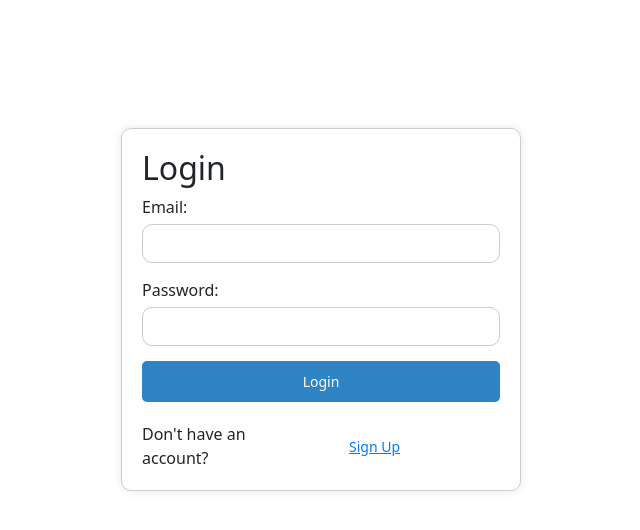
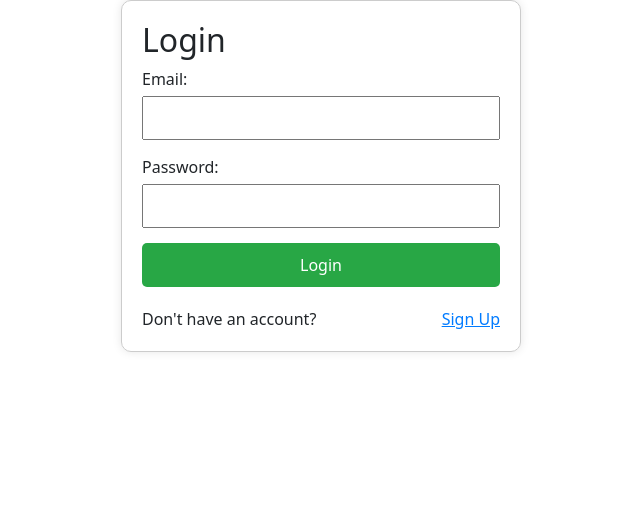
Before and after one commit to prathameshkhandare/Connectcounsellor, a React (Vite) app in the folder Client/: page /login in a window 1280 px wide. Shown: the top 530 px of the page, without its empty margins (319-959 px from the left). Built offline with nearby package versions, Linux system fonts and the light colour scheme.

Commit message:
change in loginjsx and registration jsx created new folder seperated css for contact us form

```diff
--- a/Client/src/App.css
+++ b/Client/src/App.css
@@ -121,7 +121,7 @@
   }
 }
 
-/* Banner */
+/* -----------------------------Banner----------------------------- */
 .mhealth-img {
   margin-top: 50px;
   width: 100%;
@@ -198,10 +198,7 @@
 }
 
 
-/*Login css */
-.container{
- margin-top: 10%;
-}
+/*-------------------------------------Login css --------------------------------------------*/
 .login-form-container {
   max-width: 400px;
   margin: 0 auto;
@@ -216,24 +213,23 @@
   flex-direction: column;
 }
 
-.form-group {
+.login-form-group {
   margin-bottom: 15px;
 }
 
-.form-group label {
+.login-form-group label {
   margin-bottom: 5px;
 }
 
-.form-group input {
+.login-form-group input {
   width: 100%;
   padding: 8px;
   box-sizing: border-box;
-  border-radius: 5px ;
 }
 
 .login-button {
   padding: 10px;
-  background-color: #2f84c5;
+  background-color: #28a745;
   color: #fff;
   border: none;
   border-radius: 5px;
@@ -244,31 +240,36 @@
   background-color: #218838;
 }
 
-.signup-redirect {
+.login-signup-redirect {
   display: flex;
   justify-content: space-between;
   margin-top: 20px;
 }
 
-.signup-redirect span {
+.login-signup-redirect span {
   align-self: center;
 }
 
-.signup-link {
-  background: none;
-  border: none;
+.login-signup-link {
   color: #007bff;
   cursor: pointer;
   text-decoration: underline;
+  border: none;
+  background: none;
+  padding: 0;
+  margin: 0;
 }
 
-.signup-link:hover {
+.login-signup-link:hover {
   color: #0056b3;
 }
 
 
 
-/*  Signup css */
+
+/*-------------------------- SignupForm.css -------------------------------------*/
+
+
 
 .signup-form-container {
   max-width: 400px;
@@ -284,15 +285,15 @@
   flex-direction: column;
 }
 
-.form-group {
+.signup-form-group {
   margin-bottom: 15px;
 }
 
-.form-group label {
+.signup-form-group label {
   margin-bottom: 5px;
 }
 
-.form-group input {
+.signup-form-group input {
   width: 100%;
   padding: 8px;
   box-sizing: border-box;
@@ -311,116 +312,31 @@
   background-color: #0056b3;
 }
 
-.login-redirect {
+.signup-login-redirect {
   display: flex;
   justify-content: space-between;
   margin-top: 20px;
 }
 
-.login-redirect span {
+.signup-login-redirect span {
   align-self: center;
 }
 
-.login-link {
-  background: none;
-  border: none;
+.signup-login-link {
   color: #007bff;
   cursor: pointer;
   text-decoration: underline;
+  border: none;
+  background: none;
+  padding: 0;
+  margin: 0;
 }
 
-.login-link:hover {
+.signup-login-link:hover {
   color: #0056b3;
 }
 
 
 
+
 /* Contactus css */
-
-.contact-container {
-  display: flex;
-  justify-content: space-between;
-  padding: 20px;
-  margin-left: 15%;
-  margin-top: 20px;
-  font-family: "Source Serif Pro", Sans-serif;;
-}
-
-.form-container {
-  width: 45%;
-}
-
-.contact-info {
-  width: 45%;
-}
-
-.Send-msg-heading{
-  color: #0f5285;
-  margin: 0 0 20px 0;
-  margin-left: 20%;
-
-
-}
-.contactus-heading{
-  color: #0f5285;
-  margin: 0 0 20px 0;
-  margin-left: 20%;
-
-}
-
-
-.form-group {
-  margin-bottom: 15px;
-}
-
-.form-group input,
-.form-group textarea {
-  width: 100%;
-  padding: 8px;
-  box-sizing: border-box;
-  border: 1px solid #ccc;
-  border-radius: 10px;
-  font-size: 14px;
-}
-
-.form-group input::placeholder,
-.form-group textarea::placeholder {
-  color: #999;
-}
-
-.form-group textarea {
-  height: 100px;
-  resize: vertical;
-}
-
-button {
-  padding: 12px 40px;
-  width: 100%;
-  background-color: #007bff;
-  color: white;
-  border: none;
-  border-radius: 10px;
-  cursor: pointer;
-  font-size: 14px;
-}
-
-button:hover {
-  background-color: #0056b3;
-}
-
-.contact-info h3 {
-  margin-top: 20px;
-  color: #333;
-  display: flex;
-  align-items: center;
-}
-
-.contact-info p {
-  margin: 5px 0;
-}
-
-.contact-info svg {
-  margin-right: 8px;
-  vertical-align: middle;
-  color: #25d366;
-}
--- a/Client/src/Components/Login.jsx
+++ b/Client/src/Components/Login.jsx
@@ -15,24 +15,22 @@ const LoginForm = () => {
   };
 
   return (
-    <div className="container">
     <div className="login-form-container">
       <form onSubmit={handleLogin} className="login-form">
         <h2>Login</h2>
-          <div className="form-group">
+        <div className="login-form-group">
           <label htmlFor="email">Email:</label>
           <input type="email" id="email" name="email" required />
         </div>
-          <div className="form-group">
+        <div className="login-form-group">
           <label htmlFor="password">Password:</label>
           <input type="password" id="password" name="password" required />
         </div>
         <button type="submit" className="login-button">Login</button>
       </form>
-        <div className="signup-redirect">
+      <div className="login-signup-redirect">
         <span>Don't have an account?</span>
-          <button onClick={redirectToSignup} className="signup-link">Sign Up</button>
-        </div>
+        <button onClick={redirectToSignup} className="login-signup-link">Sign Up</button>
       </div>
     </div>
   );
--- a/Client/src/Components/Registration.jsx
+++ b/Client/src/Components/Registration.jsx
@@ -18,27 +18,27 @@ const SignupForm = () => {
     <div className="signup-form-container">
       <form onSubmit={handleSignup} className="signup-form">
         <h2>Sign Up</h2>
-        <div className="form-group">
+        <div className="signup-form-group">
           <label htmlFor="username">Username:</label>
           <input type="text" id="username" name="username" required />
         </div>
-        <div className="form-group">
+        <div className="signup-form-group">
           <label htmlFor="phone">Phone:</label>
           <input type="tel" id="phone" name="phone" required />
         </div>
-        <div className="form-group">
+        <div className="signup-form-group">
           <label htmlFor="email">Email:</label>
           <input type="email" id="email" name="email" required />
         </div>
-        <div className="form-group">
+        <div className="signup-form-group">
           <label htmlFor="password">Password:</label>
           <input type="password" id="password" name="password" required />
         </div>
         <button type="submit" className="signup-button">Sign Up</button>
       </form>
-      <div className="login-redirect">
+      <div className="signup-login-redirect">
         <span>Already have an account?</span>
-        <button onClick={redirectToLogin} className="login-link">Login</button>
+        <button onClick={redirectToLogin} className="signup-login-link">Login</button>
       </div>
     </div>
   );
```
Also changed, not shown: Client/src/Components/Contactus.jsx (added, +41 -0 lines). Lines whose indentation alone changed are shown as unchanged.
